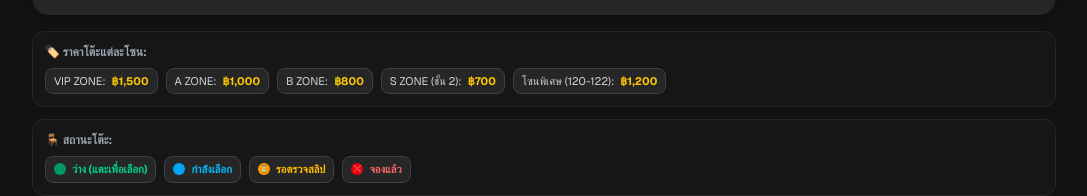
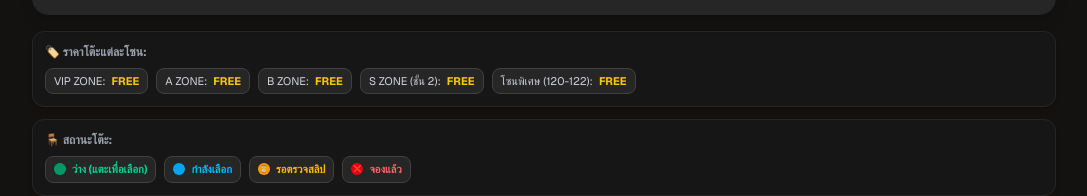
Before and after one commit to kaphichad-ai/CHECK-IN-KHLONG-6, a Next.js app: page /booking in a window 1280 px wide. Shown: the part 332-528 px from the top of the page, without its empty margins (96-1183 px from the left). Built offline with nearby package versions, Linux system fonts and the light colour scheme; no server answers; the database is empty.

Commit message:
Initial commit

```diff
--- a/src/app/booking/page.tsx
+++ b/src/app/booking/page.tsx
@@ -51,11 +51,11 @@ const DEFAULT_CONFIG: DailyConfig = {
 };
 
 const DEFAULT_PRICES: Record<string, ZonePrice> = {
-  VIP: { name: 'VIP ZONE', price: 1500, color: 'bg-teal-700' },
-  A: { name: 'A ZONE', price: 1000, color: 'bg-amber-800' },
-  B: { name: 'B ZONE', price: 800, color: 'bg-rose-800' },
-  S: { name: 'S ZONE (ชั้น 2)', price: 700, color: 'bg-amber-700' },
-  SPECIAL: { name: 'โซนพิเศษ (120-122)', price: 1200, color: 'bg-purple-800' },
+  VIP: { name: 'VIP ZONE', price: 0, color: 'bg-teal-700' },
+  A: { name: 'A ZONE', price: 0, color: 'bg-amber-800' },
+  B: { name: 'B ZONE', price: 0, color: 'bg-rose-800' },
+  S: { name: 'S ZONE (ชั้น 2)', price: 0, color: 'bg-amber-700' },
+  SPECIAL: { name: 'โซนพิเศษ (120-122)', price: 0, color: 'bg-purple-800' },
 };
 
 const getLocalDateString = (date: Date = new Date()) => {
```
